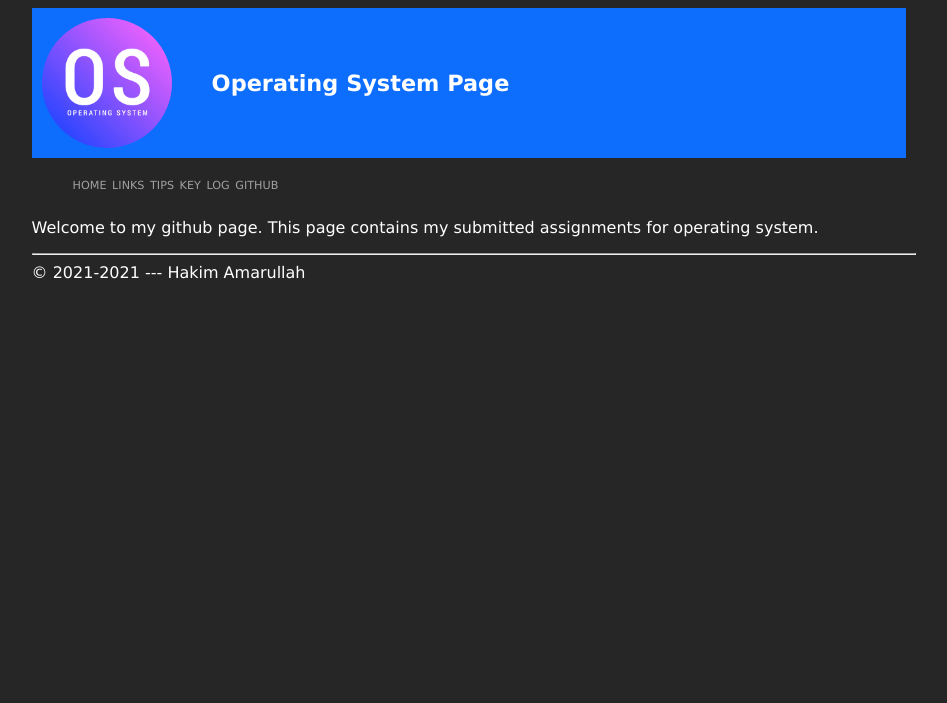
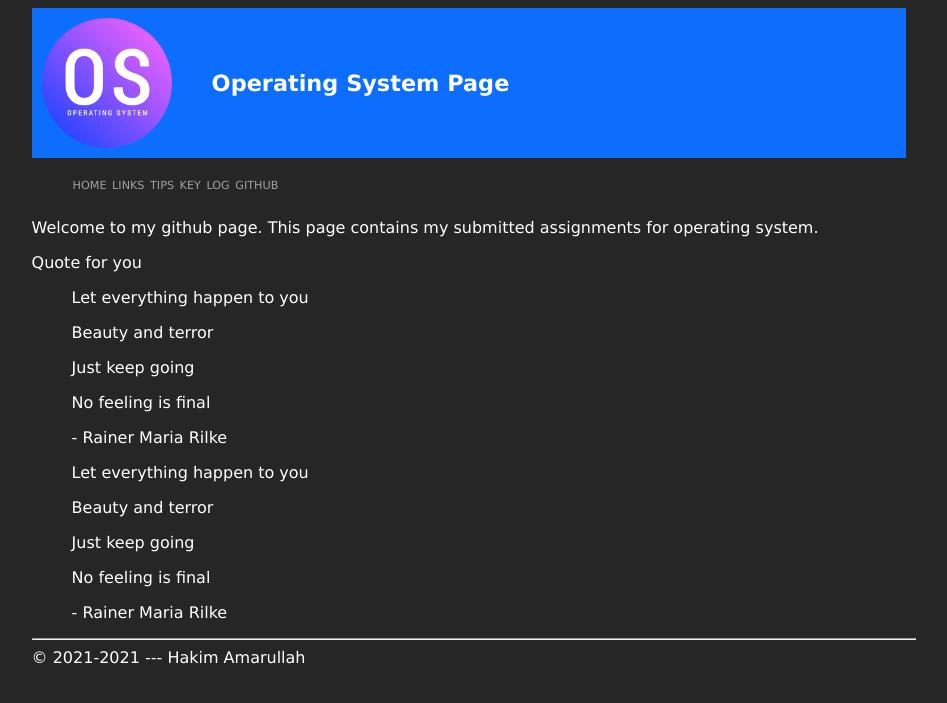
Before and after one commit to hakimamarullah/os212, a Jekyll site: the page built from index.md, in a window 1280 px wide. Shown: the top 703 px of the page, without its empty margins (166-1113 px from the left). Built offline with Jekyll 4.4.1, drawn with Linux system fonts in a browser that asks for light colours.

Commit message:
test quote

```diff
--- a/index.md
+++ b/index.md
@@ -3,3 +3,23 @@ layout: "layout"
 ---
 
 Welcome to my github page. This page contains my submitted assignments for operating system.
+
+Quote for you
+
+> Let everything happen to you
+>
+> Beauty and terror
+>
+> Just keep going
+>
+> No feeling is final
+>
+> \- Rainer Maria Rilke
+
+<blockquote>
+	<p>Let everything happen to you</p>
+	<p>Beauty and terror</p>
+	<p>Just keep going</p>
+	<p>No feeling is final</p>
+	<p>- Rainer Maria Rilke </p>
+</blockquote>
```
Also changed, not shown: tips.md (+3 -1 lines).
